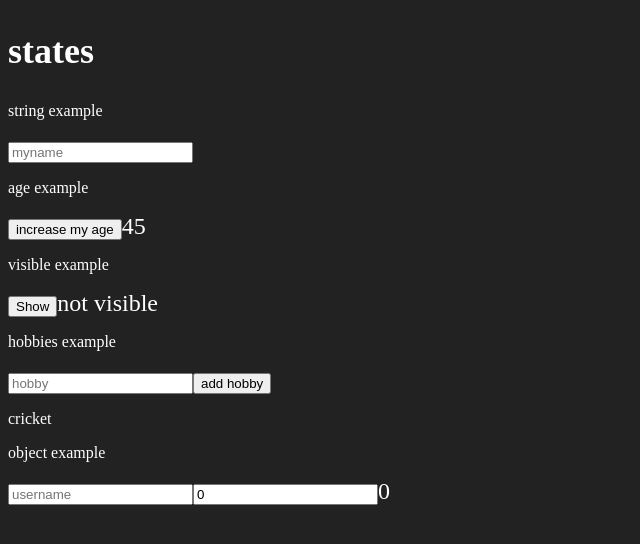
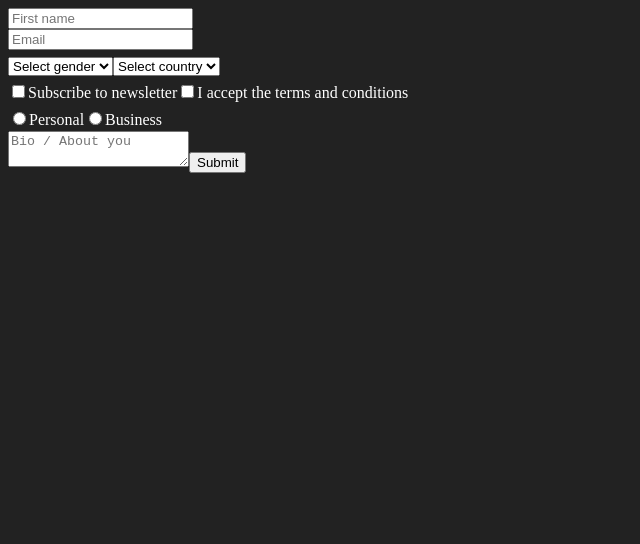
Before and after one commit to ameysawant/react-typescript, a React (Vite) app: page / in a window 1280 px wide. Shown: the top 544 px of the page, without its empty margins (0-640 px from the left). Built offline with nearby package versions, Linux system fonts and the light colour scheme.

Commit message:
added form events

```diff
--- a/src/App.tsx
+++ b/src/App.tsx
@@ -1,5 +1,6 @@
 import Basics from "./components/Basics";
 import Button from "./components/Button";
+import Forms from "./components/Forms";
 import Functions from "./components/Functions";
 import States from "./components/States";
 
@@ -22,7 +23,8 @@ const App = () => {
       <Button variant="primary" size="sm">
         Save 3
       </Button> */}
-      <States />
+      {/* <States /> */}
+      <Forms />
     </>
   );
 };
--- /dev/null
+++ b/src/components/Forms.tsx
@@ -0,0 +1,154 @@
+import { useState } from "react";
+import type { ChangeEvent, SubmitEvent } from "react";
+
+type InputChange = ChangeEvent<HTMLInputElement>;
+type SelectChange = ChangeEvent<HTMLSelectElement>;
+type TextareaChange = ChangeEvent<HTMLTextAreaElement>;
+type FormSubmit = SubmitEvent<HTMLFormElement>;
+
+type FormData = {
+  firstName: string;
+  email: string;
+  gender: string;
+  country: string;
+  newsletter: boolean;
+  terms: boolean;
+  accountType: string;
+  bio: string;
+};
+
+const initialForm: FormData = {
+  firstName: "",
+  email: "",
+  gender: "",
+  country: "",
+  newsletter: false,
+  terms: false,
+  accountType: "",
+  bio: "",
+};
+
+const Forms = () => {
+  const [form, setForm] = useState<FormData>(initialForm);
+
+  const handleSubmit = (e: FormSubmit) => {
+    e.preventDefault();
+    console.log("Form submitted:", form);
+  };
+
+  const handleInputChange = (e: InputChange) => {
+    const { name, value, type, checked } = e.target;
+    setForm((prev) => ({
+      ...prev,
+      [name]: type === "checkbox" ? checked : value,
+    }));
+  };
+
+  const handleSelectChange = (e: SelectChange) => {
+    const { name, value } = e.target;
+    setForm((prev) => ({ ...prev, [name]: value }));
+  };
+
+  const handleTextareaChange = (e: TextareaChange) => {
+    const { name, value } = e.target;
+    setForm((prev) => ({ ...prev, [name]: value }));
+  };
+
+  return (
+    <form onSubmit={handleSubmit}>
+      {/* Text Input */}
+      <input
+        type="text"
+        placeholder="First name"
+        name="firstName"
+        value={form.firstName}
+        onChange={handleInputChange}
+      />
+
+      {/* Email Input */}
+      <input
+        type="email"
+        placeholder="Email"
+        name="email"
+        value={form.email}
+        onChange={handleInputChange}
+      />
+
+      {/* Select Dropdown */}
+      <select name="gender" value={form.gender} onChange={handleSelectChange}>
+        <option value="">Select gender</option>
+        <option value="male">Male</option>
+        <option value="female">Female</option>
+        <option value="other">Other</option>
+      </select>
+
+      <select name="country" value={form.country} onChange={handleSelectChange}>
+        <option value="">Select country</option>
+        <option value="in">India</option>
+        <option value="us">USA</option>
+      </select>
+
+      <br />
+
+      {/* Checkbox 1 */}
+      <label>
+        <input
+          type="checkbox"
+          name="newsletter"
+          checked={form.newsletter}
+          onChange={handleInputChange}
+        />
+        Subscribe to newsletter
+      </label>
+
+      {/* Checkbox 2 */}
+      <label>
+        <input
+          type="checkbox"
+          name="terms"
+          checked={form.terms}
+          onChange={handleInputChange}
+        />
+        I accept the terms and conditions
+      </label>
+
+      <br />
+
+      {/* Radio */}
+      <label>
+        <input
+          type="radio"
+          name="accountType"
+          value="personal"
+          checked={form.accountType === "personal"}
+          onChange={handleInputChange}
+        />
+        Personal
+      </label>
+      <label>
+        <input
+          type="radio"
+          name="accountType"
+          value="business"
+          checked={form.accountType === "business"}
+          onChange={handleInputChange}
+        />
+        Business
+      </label>
+
+      <br />
+
+      {/* Textarea */}
+      <textarea
+        placeholder="Bio / About you"
+        name="bio"
+        value={form.bio}
+        onChange={handleTextareaChange}
+      />
+
+      <button type="submit">Submit</button>
+    </form>
+  );
+};
+
+export default Forms;
--- a/src/index.css
+++ b/src/index.css
@@ -7,3 +7,14 @@ body {
 p {
   font-size: 1rem;
 }
+
+input {
+  display: block;
+}
+input[type="checkbox"],
+input[type="radio"] {
+  display: inline-block;
+}
+label {
+  font-size: 1rem;
+}
```
